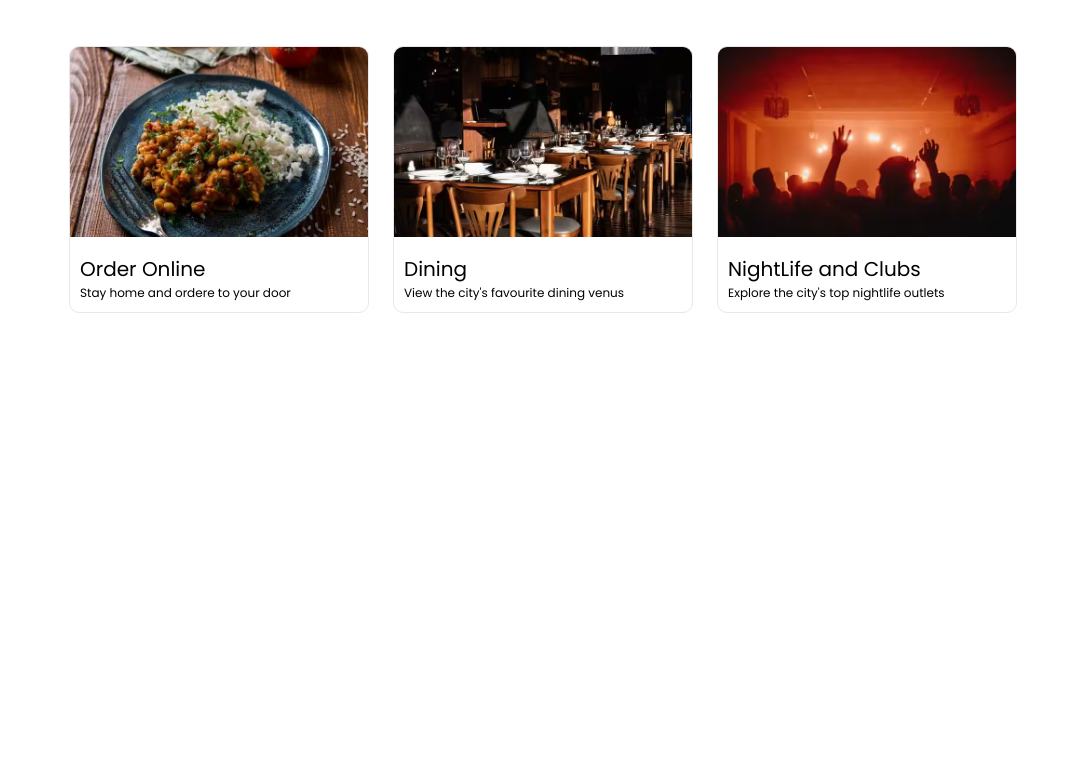
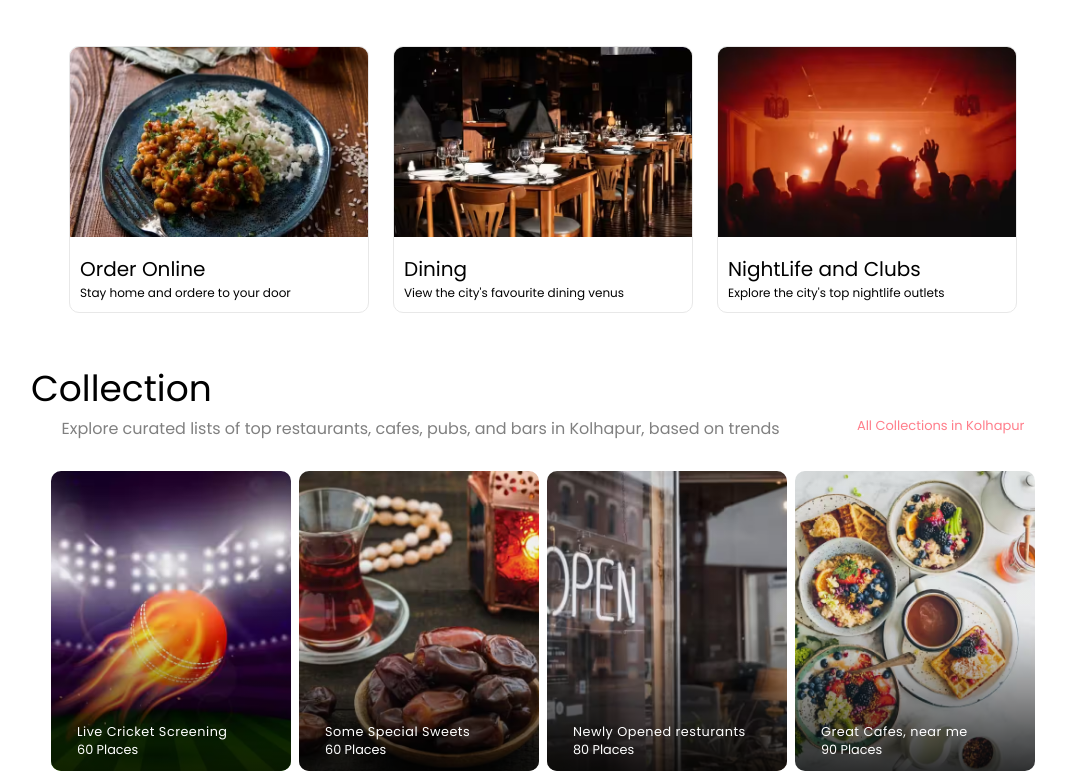
Before and after one commit to Shivam-Hajare/Zomato_clone, a plain HTML site: page index.html in a window 1280 px wide. Shown: the part 378-1149 px from the top of the page, without its empty margins (97-1163 px from the left). Before the commit the page ends 800 px from the top, so only its background shows below. Drawn offline with Linux system fonts and the light colour scheme.

Commit message:
collection_section Done

```diff
--- a/index.html
+++ b/index.html
@@ -78,6 +78,45 @@
     </div>
 
   </section>
+
+  <section  class="container collections" >
+    <h1>Collection</h1>
+    <div class="sub__heading_container">
+      <span>Explore curated lists of top restaurants, cafes, pubs, and bars in Kolhapur, based on trends</span>
+      <span>All Collections in Kolhapur</span>
+    </div>
+    <div class="collections_card_container">
+      <div class="card card1">
+        <div class="overlay"></div>
+        <div class="content">
+          <h4>Live Cricket Screening</h4>
+          <span>60 Places</span>
+        </div>
+      </div>
+
+      <div class="card card2">
+        <div class="overlay"></div>
+        <div class="content">
+          <h4>Some Special Sweets</h4>
+          <span>60 Places</span>
+        </div>
+        </div>
+
+      <div class="card card3">
+        <div class="overlay"></div>
+        <div class="content">
+          <h4>Newly Opened resturants</h4>
+          <span>80 Places</span></div>
+        </div>
+
+      <div class="card card4">
+        <div class="overlay"></div>
+        <div class="content">
+          <h4>Great Cafes, near me</h4>
+          <span>90 Places</span></div>
+        </div>
+    </div>
+  </section>
 </body>
 
 </html>
--- a/styles.css
+++ b/styles.css
@@ -87,7 +87,7 @@ nav a{
     align-items: center;
     justify-content: center;
     gap: 1.5rem;
-    width: 90%;
+    width: 80%;
     margin: 3rem auto;
 }
 .we__offer_card{
@@ -120,6 +120,90 @@ nav a{
 .we__offer_content p {
     font-size: 12px;
 
+}
+
+/* collection section */
+.collections{
+    width: 80%;
+    margin: auto;
+}
+.collections h1{
+    font-size: 36px;
+    font-weight: 400;
+}
+.sub__heading_container{
+    display: flex;
+    flex-wrap: wrap;
+    justify-content: space-around;
+    color: gray;
+    gap: 1rem;
+
+}
+.sub__heading_container span:nth-child(2){
+    color: #ff7e8b;
+    font-size: 13px;
+    cursor: pointer;
+}
+.collections_card_container{
+    display: flex;
+    gap: 0.5rem;
+    place-content: center;
+    margin-top: 30px;
+    flex-wrap: wrap;
+}
+.card{
+    align-items: flex-end;
+    min-width: 240px;
+    height: 300px;
+    background-size: cover;
+    background-position: center;
+    border-radius: 10px;
+    position: relative;
+
+}
+.card1{
+    background-image: url(./images/collection1.jpg);
+}
+.card2{
+    background-image: url(./images/collection2.jpg);
+}
+.card3{
+    background-image: url(./images/collection3.jpg);
+}
+.card4{
+    background-image: url(./images/collection4.jpg);
+}
+.overlay{
+    width: 100%;
+    height: 100%;
+    position: absolute;
+    top: 0;
+    left: 0;
+    border-radius: 10px;
+    background: linear-gradient(
+        0deg,
+        rgba(0, 0 ,0, 0.8) 0%,
+        rgba(0, 0 ,0, 0.05) 50%,
+        rgba(0, 0 ,0, 0.05) 85%
+        /* rgba(0, 0, 0, 0)100% */
+
+    );
+    z-index: 5;
+}
+.content{
+    color: white;
+    margin-left: 10px;
+    position: absolute;
+    bottom: 0;
+    left: 0;
+    padding: 12px 16px;
+    font-size: 0.8rem;
+    z-index: 10;
+
+}
+.content h4{
+    font-weight: 400;
+    letter-spacing: 0.5px;
 }
 /* banner midia query */
 
@@ -156,3 +240,9 @@ nav a{
         border-radius: 10px;
     }
 }
+/* @media only screen and (max-width:500px){
+    .collections_card_container{
+        display: flex;
+        flex-wrap: wrap;
+    }
+} */
```
